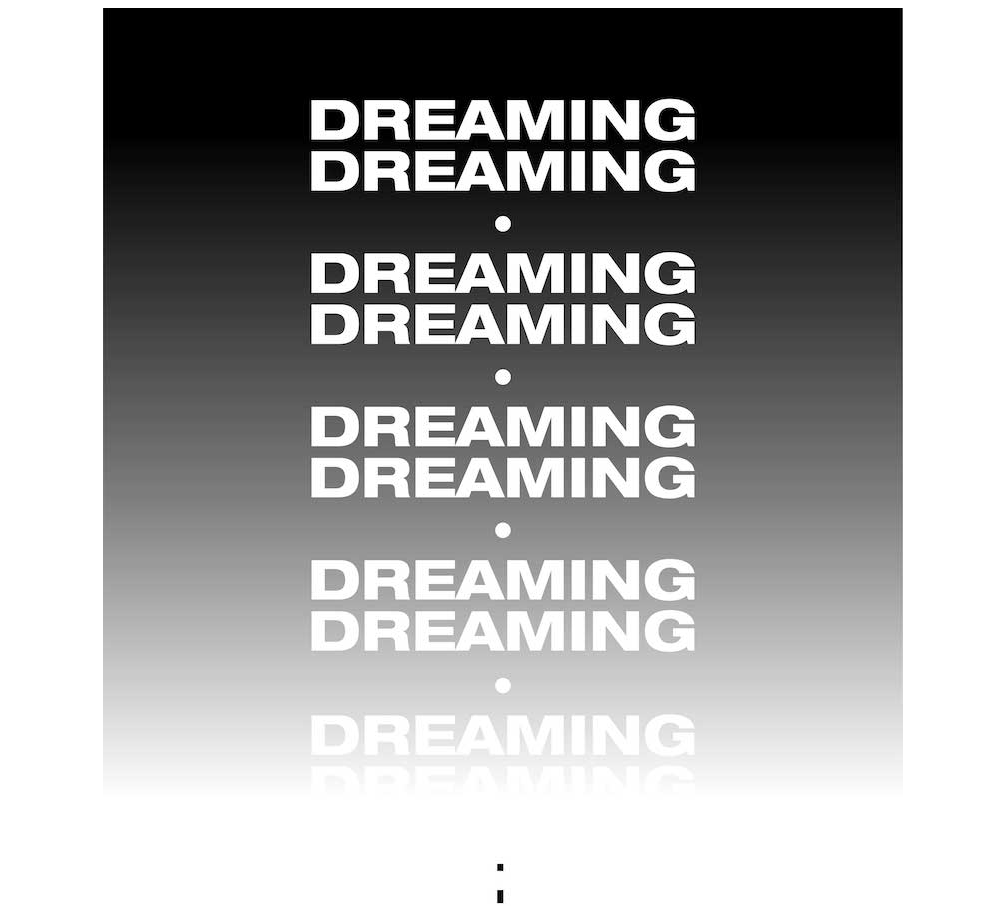
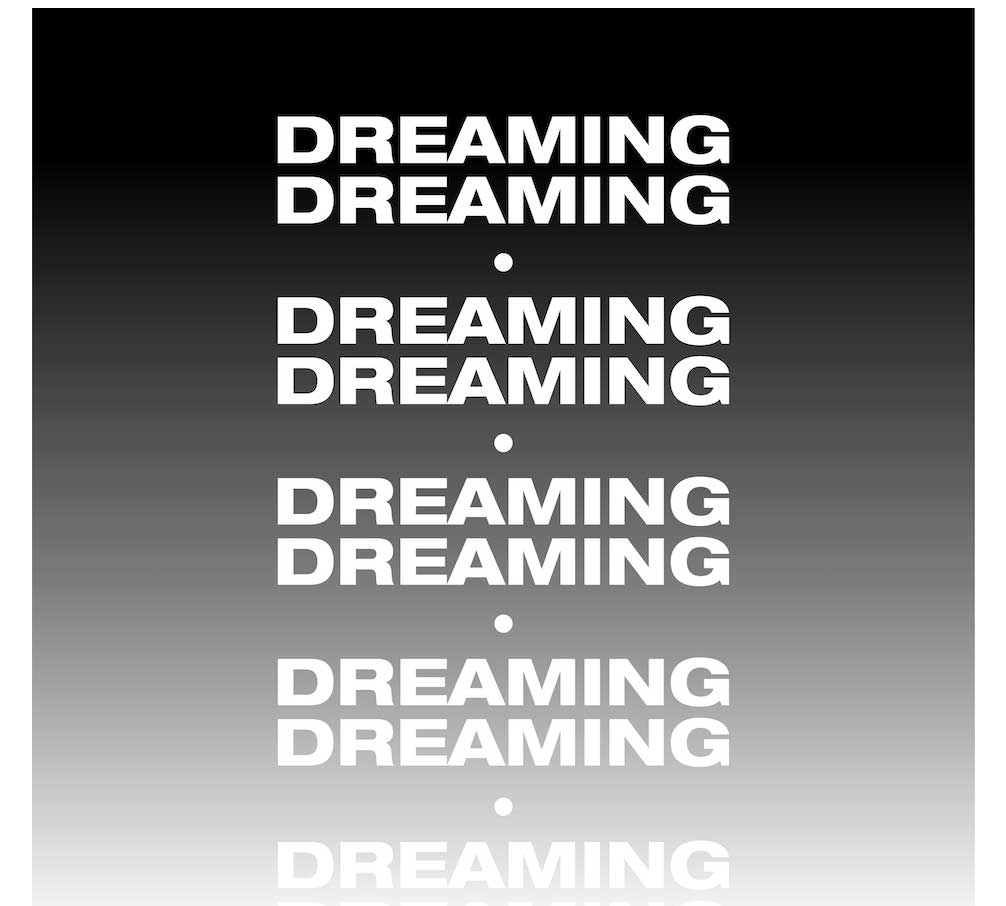
Before and after one commit to kim50/onescroll_sketch, a plain HTML site: page index.html in a window 1280 px wide. Shown: the top 906 px of the page, without its empty margins (137-1143 px from the left). Drawn offline with Linux system fonts and the light colour scheme.

Commit message:
Add files via upload

```diff
--- a/index.html
+++ b/index.html
@@ -9,6 +9,6 @@
 
 </head>
 <body>
-	<img src="sketchcopy.jpg">
+	<img src="sketch.jpg">
 </body>
 </html>
```
Also changed, not shown: sketch.jpg (added).
